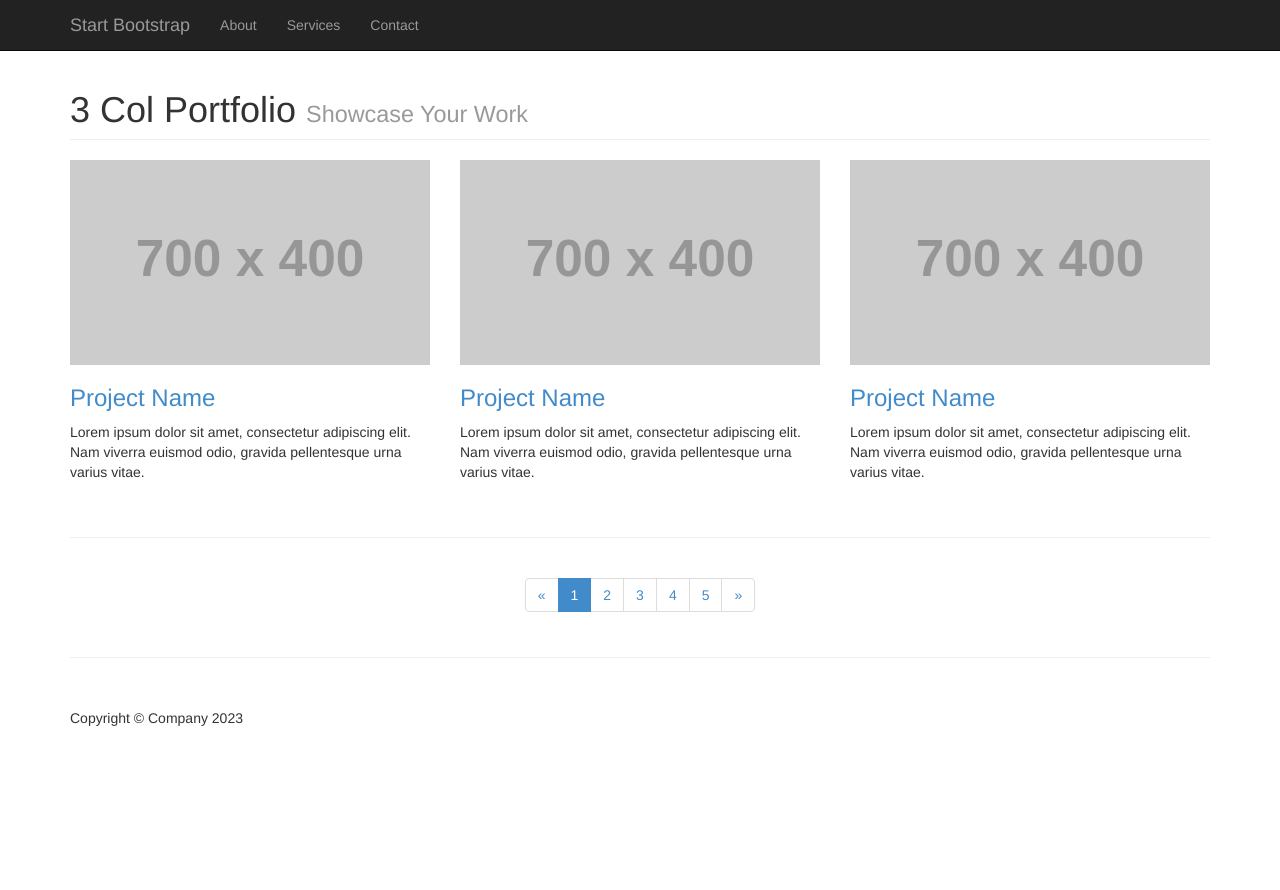
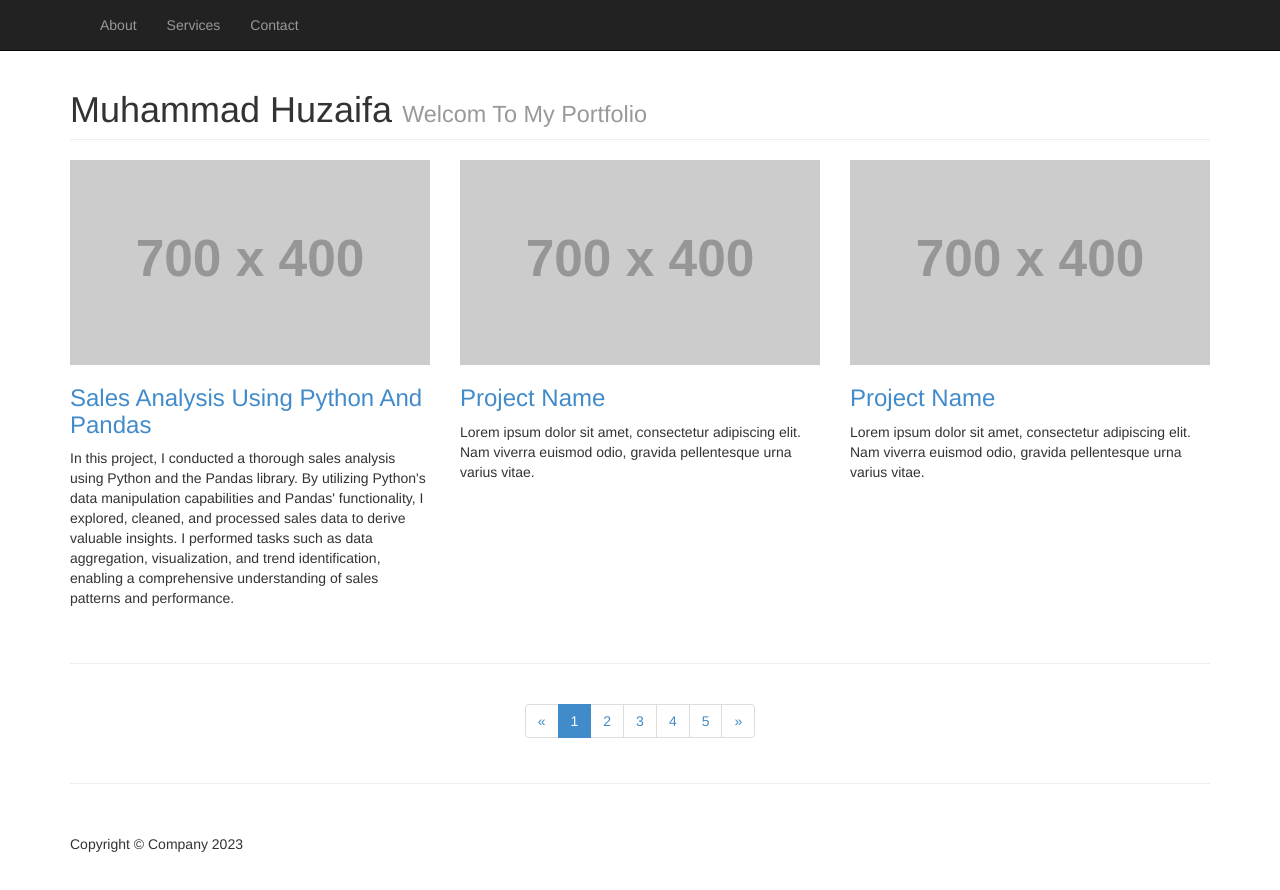
Before and after one commit to Zaifh6/zaifh6, a plain HTML site: page index.html in a window 1280 px wide. Before the commit the page ends 800 px from the top, so only its background shows below. Drawn offline with Linux system fonts and the light colour scheme; placeholder pictures from the web are drawn by us.

Commit message:
Update index.html

```diff
--- a/index.html
+++ b/index.html
@@ -26,7 +26,7 @@
             <span class="icon-bar"></span>
             <span class="icon-bar"></span>
           </button>
-          <a class="navbar-brand" href="http://startbootstrap.com">Start Bootstrap</a>
+<!--           <a class="navbar-brand" href="http://startbootstrap.com">Start Bootstrap</a> -->
         </div>
 
         <!-- Collect the nav links, forms, and other content for toggling -->
@@ -45,7 +45,7 @@
       <div class="row">
 
         <div class="col-lg-12">
-          <h1 class="page-header">3 Col Portfolio <small>Showcase Your Work</small></h1>
+          <h1 class="page-header">Muhammad Huzaifa <small>Welcom To My Portfolio</small></h1>
         </div>
 
       </div>
@@ -54,8 +54,8 @@
 
         <div class="col-md-4 portfolio-item">
           <a href="#project-link"><img class="img-responsive" src="http://placehold.it/700x400"></a>
-          <h3><a href="#project-link">Project Name</a></h3>
-          <p>Lorem ipsum dolor sit amet, consectetur adipiscing elit. Nam viverra euismod odio, gravida pellentesque urna varius vitae.</p>
+          <h3><a href="#project-link">Sales Analysis Using Python And Pandas</a></h3>
+          <p>In this project, I conducted a thorough sales analysis using Python and the Pandas library. By utilizing Python's data manipulation capabilities and Pandas' functionality, I explored, cleaned, and processed sales data to derive valuable insights. I performed tasks such as data aggregation, visualization, and trend identification, enabling a comprehensive understanding of sales patterns and performance.</p>
         </div>
 
         <div class="col-md-4 portfolio-item">
```
